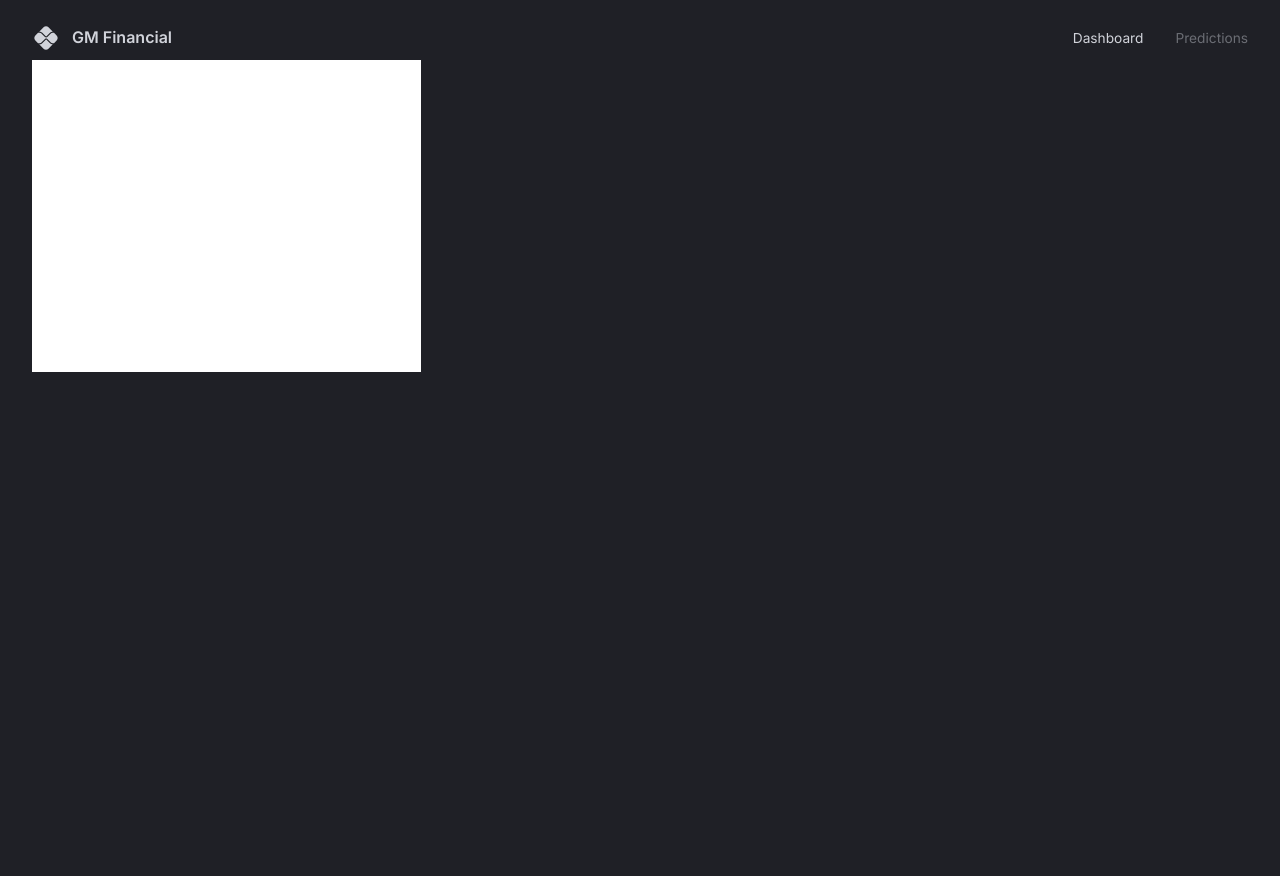
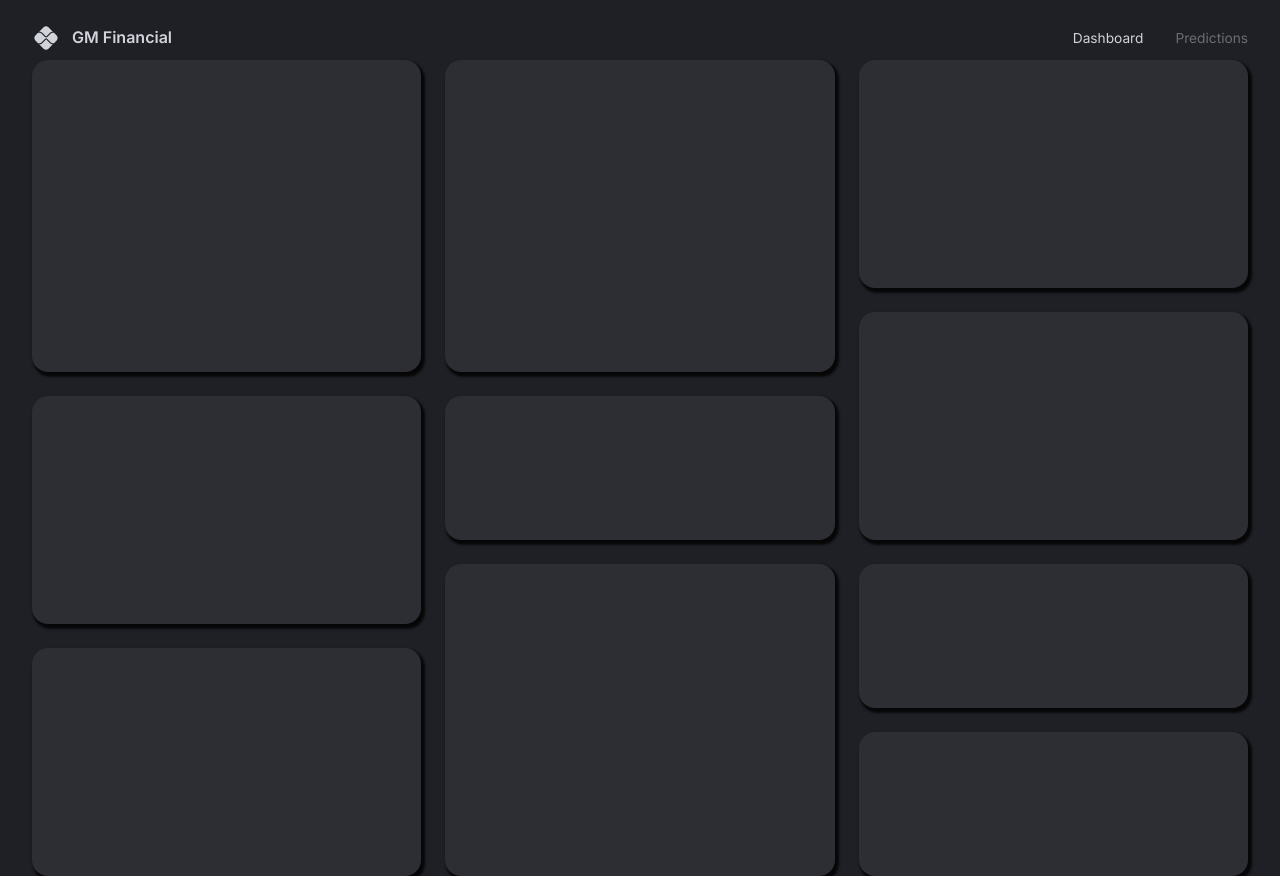
Before and after one commit to isaacgarc-dev/FinanceDashboard, a React (Vite) app in the folder client/: page / in a window 1280 px wide. Before the commit the page ends 800 px from the top, so only its background shows below. Built offline with nearby package versions, Linux system fonts and the light colour scheme.

Commit message:
Dashboard Box Styling and Refactoring done

```diff
--- /dev/null
+++ b/client/src/components/DashboardBox.tsx
@@ -0,0 +1,10 @@
+import { Box } from "@mui/material";
+import { styled } from "@mui/material";
+
+const DashboardBox = styled(Box)(({ theme }) => ({
+  backgroundColor: theme.palette.background.light,
+  borderRadius: "1rem",
+  boxShadow: "0.15rem 0.2rem 0.15rem 0.1rem rgba(0, 0, 0, .8)",
+}));
+
+export default DashboardBox;
--- /dev/null
+++ b/client/src/scenes/dashboard/Row1.tsx
@@ -0,0 +1,15 @@
+import DashboardBox from "@/components/DashboardBox";
+
+type Props = {};
+
+const Row1 = (props: Props) => {
+  return (
+    <>
+      <DashboardBox gridArea="a"></DashboardBox>
+      <DashboardBox gridArea="b"></DashboardBox>
+      <DashboardBox gridArea="c"></DashboardBox>
+    </>
+  );
+};
+
+export default Row1;
--- /dev/null
+++ b/client/src/scenes/dashboard/Row2.tsx
@@ -0,0 +1,15 @@
+import DashboardBox from "@/components/DashboardBox";
+
+type Props = {};
+
+const Row3 = (props: Props) => {
+  return (
+    <>
+      <DashboardBox gridArea="d"></DashboardBox>
+      <DashboardBox gridArea="e"></DashboardBox>
+      <DashboardBox gridArea="f"></DashboardBox>
+    </>
+  );
+};
+
+export default Row3;
--- /dev/null
+++ b/client/src/scenes/dashboard/Row3.tsx
@@ -0,0 +1,16 @@
+import DashboardBox from "@/components/DashboardBox";
+
+type Props = {};
+
+const Row3 = (props: Props) => {
+  return (
+    <>
+      <DashboardBox gridArea="g"></DashboardBox>
+      <DashboardBox gridArea="h"></DashboardBox>
+      <DashboardBox gridArea="i"></DashboardBox>
+      <DashboardBox gridArea="j"></DashboardBox>
+    </>
+  );
+};
+
+export default Row3;
--- a/client/src/scenes/dashboard/index.tsx
+++ b/client/src/scenes/dashboard/index.tsx
@@ -1,7 +1,9 @@
-import { Box, useTheme } from "@mui/material";
+import { Box } from "@mui/material";
 import { useMediaQuery } from "@mui/material";
+import Row1 from "./Row1";
+import Row2 from "./Row2";
+import Row3 from "./Row3";
 
-type Props = {};
 const gridTemplateLargeScreens = `
   "a b c"
   "a b c"
@@ -48,8 +50,7 @@
   "j"
 `;
 
-const Dashboard = (props: Props) => {
-  const { palette } = useTheme();
+const Dashboard = () => {
   const isAboveMediumScreens = useMediaQuery("(min-width: 1200px)");
 
   return (
@@ -72,7 +73,9 @@
             }
       }
     >
-      <Box gridArea="a" bgcolor="#fff"></Box>
+      <Row1 />
+      <Row2 />
+      <Row3 />
     </Box>
   );
 };
```
